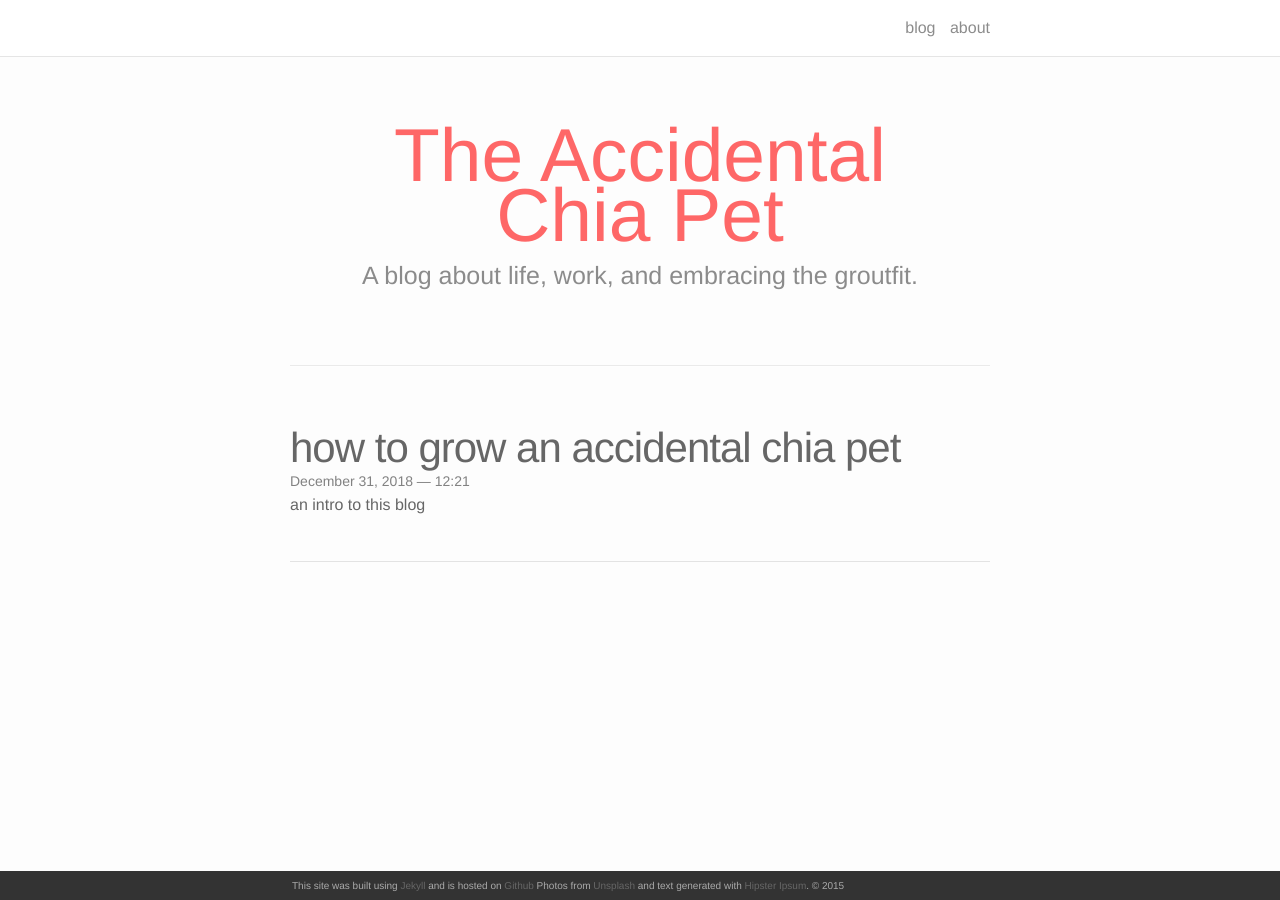
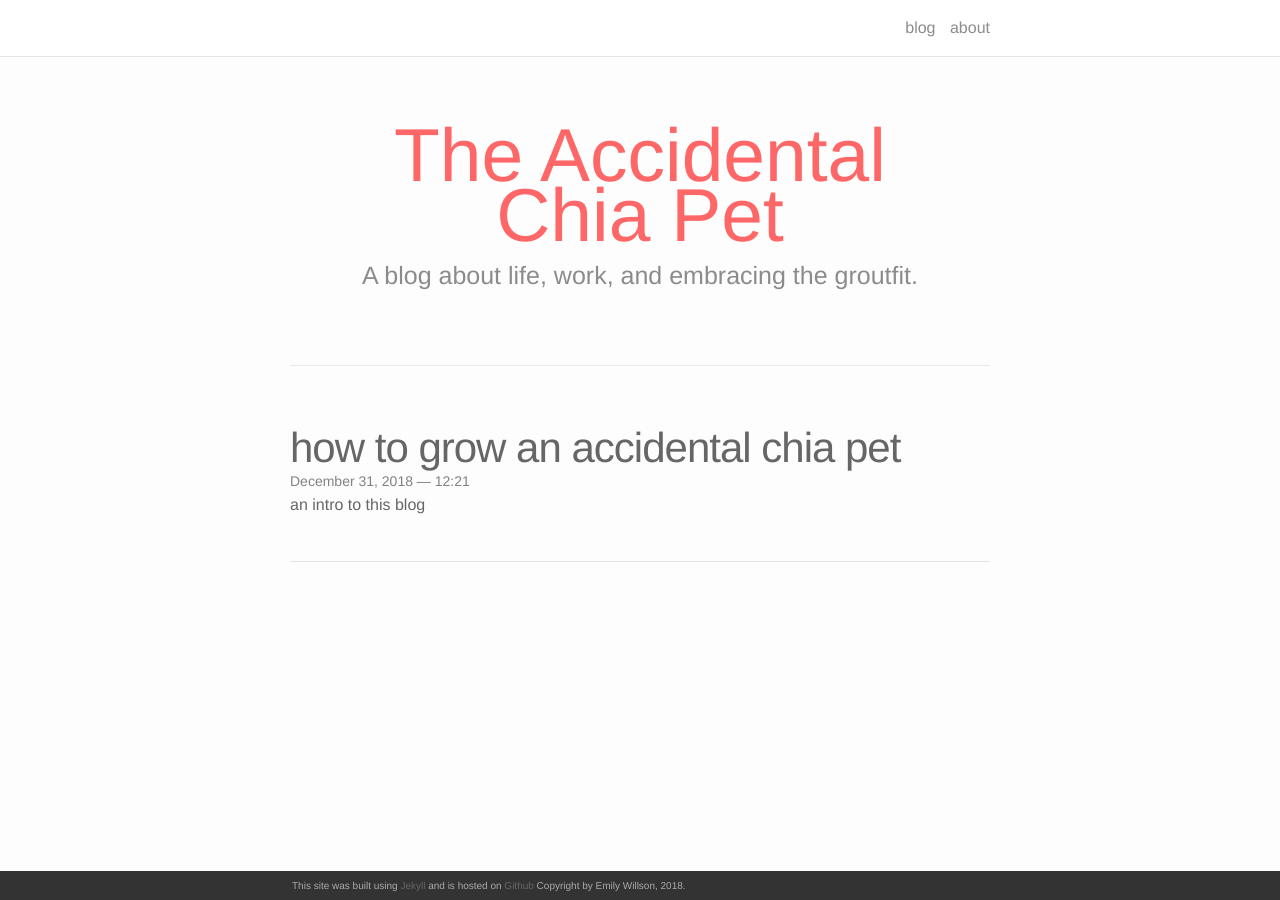
Before and after one commit to juliahensel/juliahensel.github.io, a Jekyll site: the page built from index.html, in a window 1280 px wide. Built offline with Jekyll 4.4.1, drawn with Linux system fonts in a browser that asks for light colours; nearby versions of some CDN libraries; the list of posts is cut into pages by our own code.

Commit message:
updating footer text

```diff
--- a/_includes/footer.html
+++ b/_includes/footer.html
@@ -1,7 +1,9 @@
 <footer class="site-footer">
 
   <div class="wrapper">
-  	<p>This site was built using <a href="http://jekyllrb.com" target="_blank">Jekyll</a> and is hosted on <a href="https://github.com" target="_blank">Github</a> Photos from <a href="https://unsplash.com" target="_blank">Unsplash</a> and text generated with <a href="http://hipsum.co" target="_blank">Hipster Ipsum</a>. &#169; 2015</p>
+  	<p>This site was built using <a href="http://jekyllrb.com"
+  	target="_blank">Jekyll</a> and is hosted
+  	on <a href="https://github.com" target="_blank">Github</a> Copyright by Emily Willson, 2018.</p>
   </div>
 
 </footer>
```
